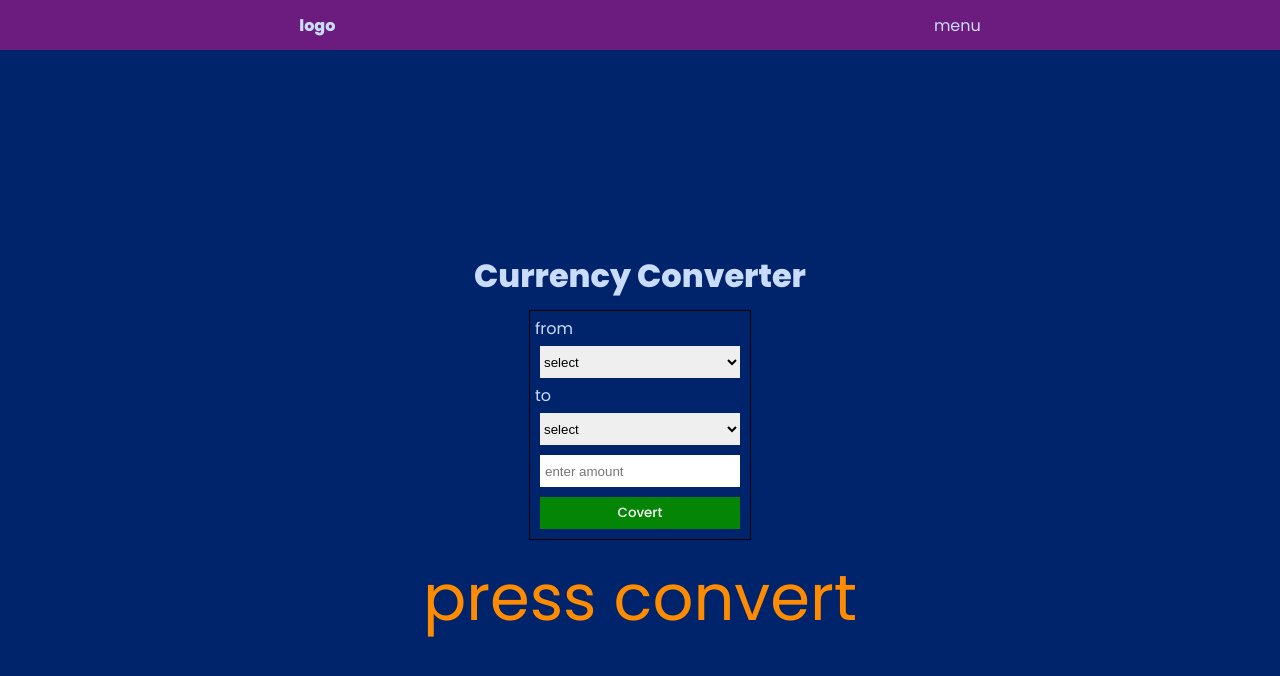
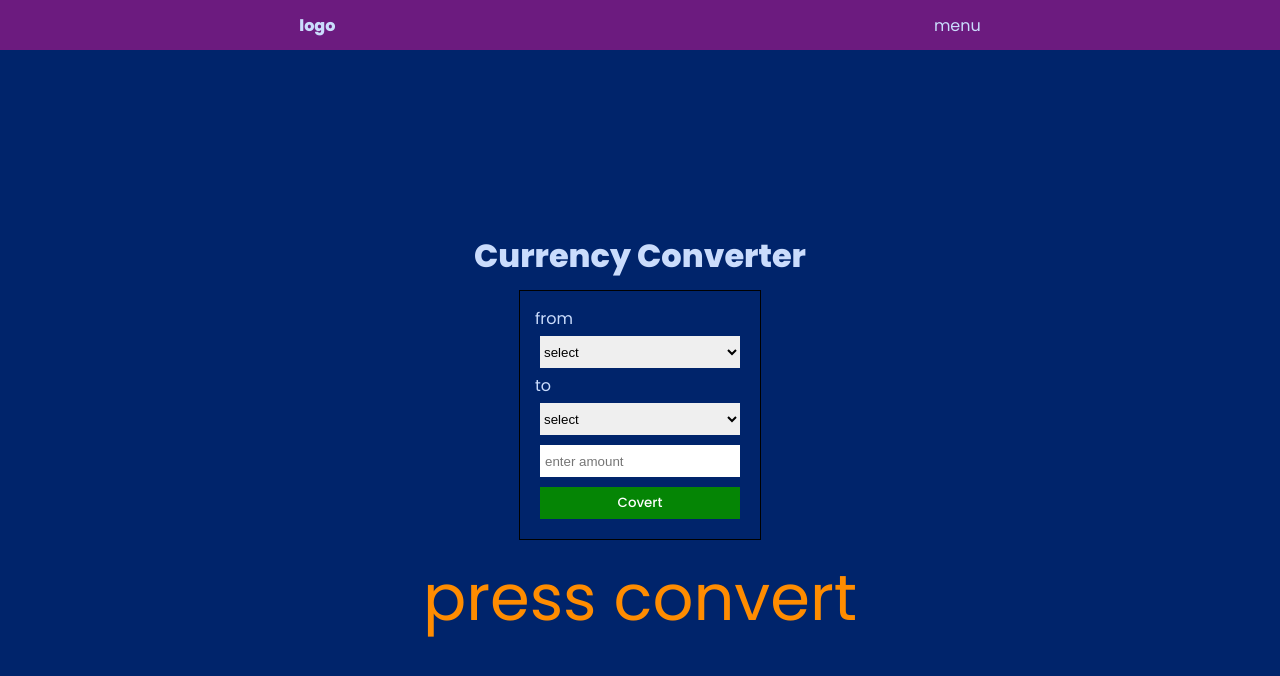
Before and after one commit to yashtanwar1810/currency-rates-conm, a plain HTML site: page index.html in a window 1280 px wide. Drawn offline with Linux system fonts and the light colour scheme; no server answers.

Commit message:
Update style.css

```diff
--- a/style.css
+++ b/style.css
@@ -55,9 +55,10 @@ main{
 form{
     display: flex;
     flex-direction: column;
-    padding: 5px;
+    padding: 15px;
     margin: 10px;
-    border: 1px solid black;
+    border: .5px solid black;
+
 
 }
 
```
